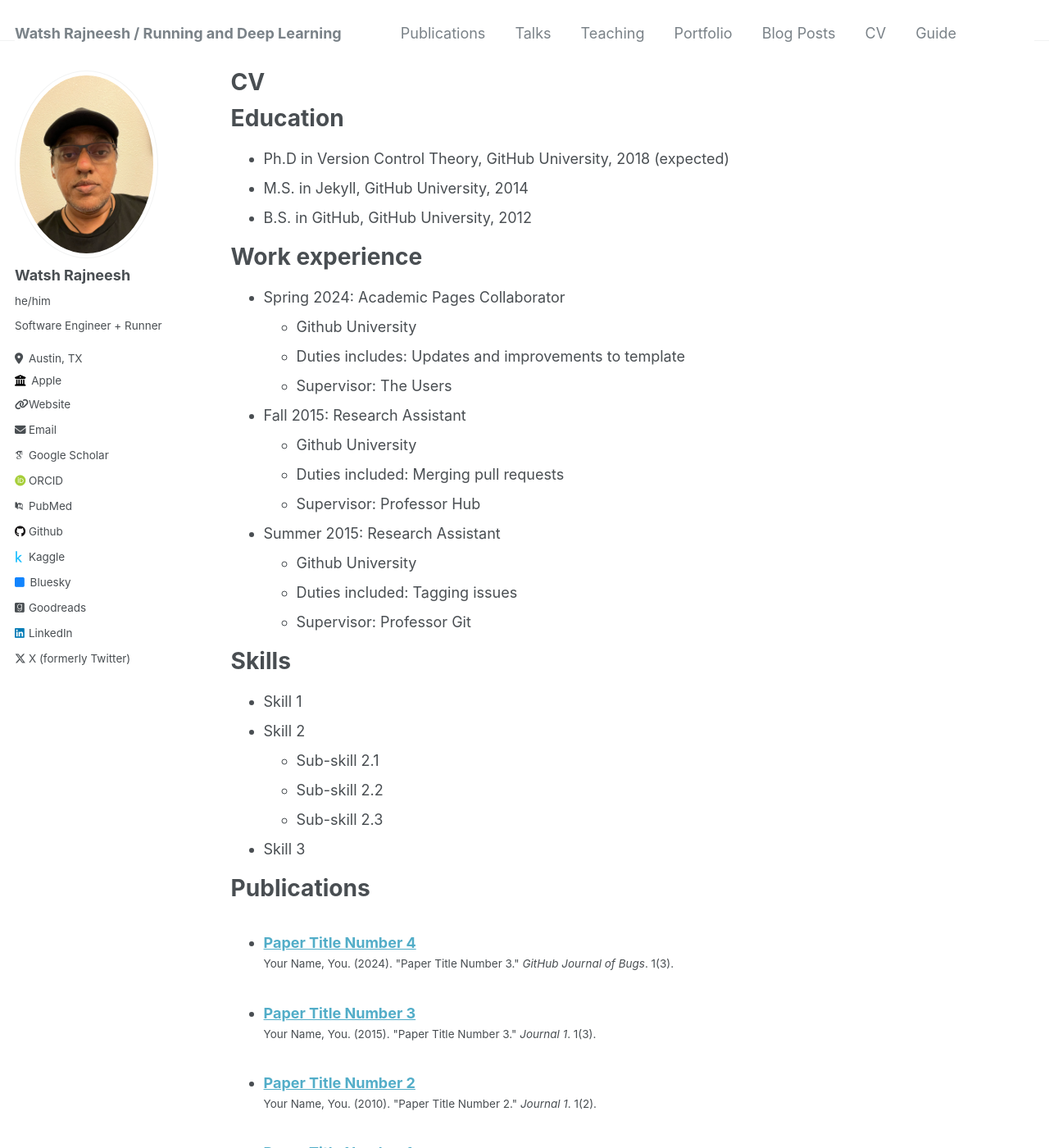
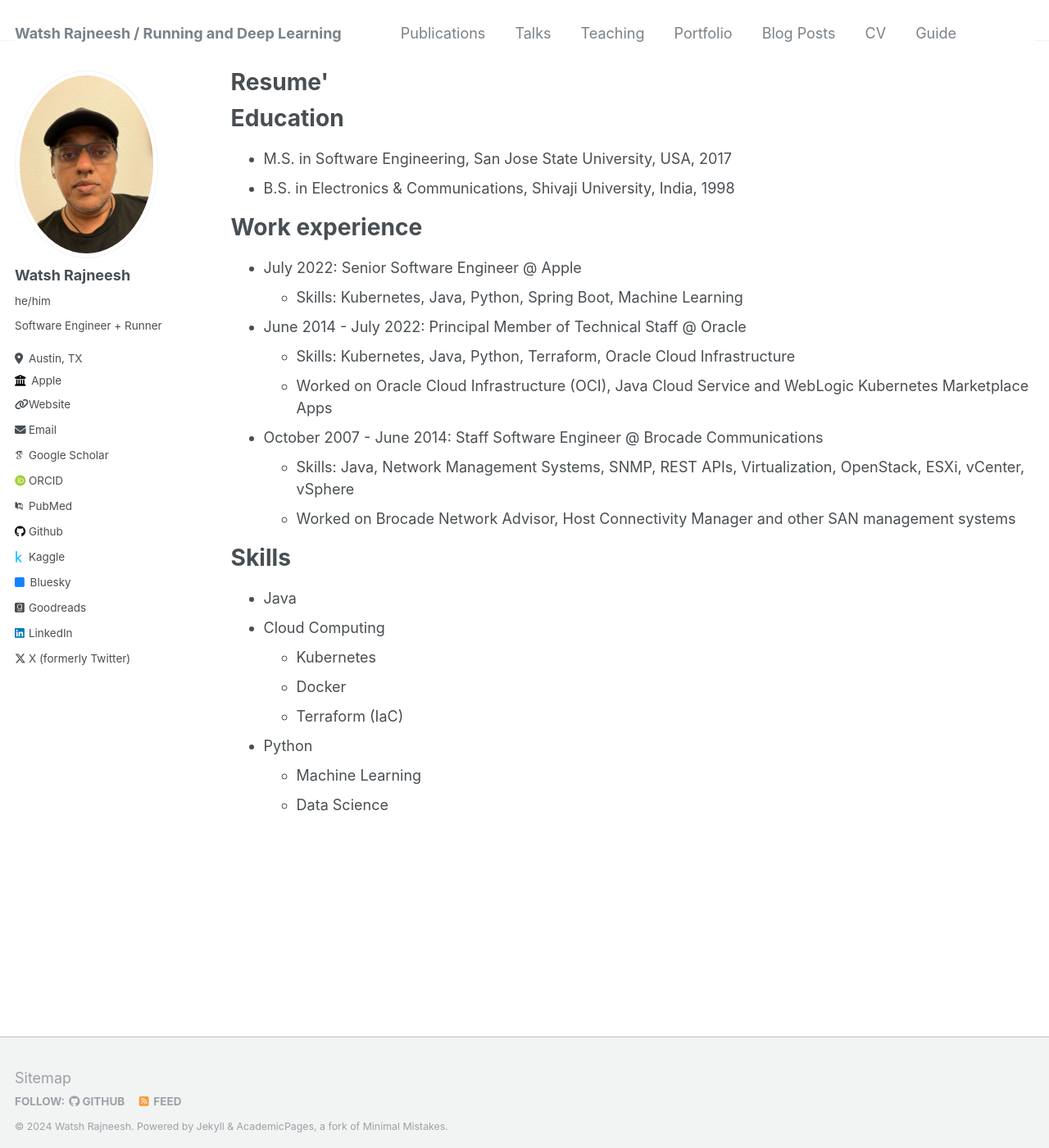
Before and after one commit to rwatsh/runner-deep-learner, a Jekyll site: the page built from _pages/cv.md, in a window 1280 px wide and 1400 px high. Shown: the whole window at 82% size. Built offline with Jekyll 4.4.1, drawn with Linux system fonts in a browser that asks for light colours; some web fonts are replaced; some of the changed text lies outside the part shown.

Commit message:
Initial commit

```diff
--- a/_pages/cv.md
+++ b/_pages/cv.md
@@ -1,6 +1,6 @@
 ---
 layout: archive
-title: "CV"
+title: "Resume'"
 permalink: /cv/
 author_profile: true
 redirect_from:
@@ -11,54 +11,29 @@ redirect_from:
 
 Education
 ======
-* Ph.D in Version Control Theory, GitHub University, 2018 (expected)
-* M.S. in Jekyll, GitHub University, 2014
-* B.S. in GitHub, GitHub University, 2012
+* M.S. in Software Engineering, San Jose State University, USA, 2017
+* B.S. in Electronics & Communications, Shivaji University, India, 1998
 
 Work experience
 ======
-* Spring 2024: Academic Pages Collaborator
-  * Github University
-  * Duties includes: Updates and improvements to template
-  * Supervisor: The Users
+* July 2022: Senior Software Engineer @ Apple
+  * Skills: Kubernetes, Java, Python, Spring Boot, Machine Learning
 
-* Fall 2015: Research Assistant
-  * Github University
-  * Duties included: Merging pull requests
-  * Supervisor: Professor Hub
+* June 2014 - July 2022: Principal Member of Technical Staff @ Oracle
+  * Skills: Kubernetes, Java, Python, Terraform, Oracle Cloud Infrastructure
+  * Worked on Oracle Cloud Infrastructure (OCI), Java Cloud Service and WebLogic Kubernetes Marketplace Apps
 
-* Summer 2015: Research Assistant
-  * Github University
-  * Duties included: Tagging issues
-  * Supervisor: Professor Git
+* October 2007 - June 2014: Staff Software Engineer @ Brocade Communications
+  * Skills: Java, Network Management Systems, SNMP, REST APIs, Virtualization, OpenStack, ESXi, vCenter, vSphere
+  * Worked on Brocade Network Advisor, Host Connectivity Manager and other SAN management systems
 
 Skills
 ======
-* Skill 1
-* Skill 2
-  * Sub-skill 2.1
-  * Sub-skill 2.2
-  * Sub-skill 2.3
-* Skill 3
-
-Publications
-======
-  <ul>{% for post in site.publications reversed %}
-    {% include archive-single-cv.html %}
-  {% endfor %}</ul>
-
-Talks
-======
-  <ul>{% for post in site.talks reversed %}
-    {% include archive-single-talk-cv.html  %}
-  {% endfor %}</ul>
-
-Teaching
-======
-  <ul>{% for post in site.teaching reversed %}
-    {% include archive-single-cv.html %}
-  {% endfor %}</ul>
-
-Service and leadership
-======
-* Currently signed in to 43 different slack teams
+* Java
+* Cloud Computing
+  * Kubernetes
+  * Docker
+  * Terraform (IaC)
+* Python
+  * Machine Learning
+  * Data Science
```
